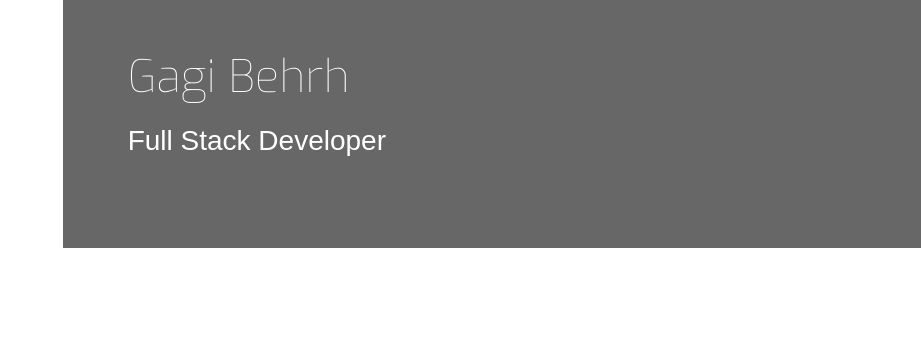
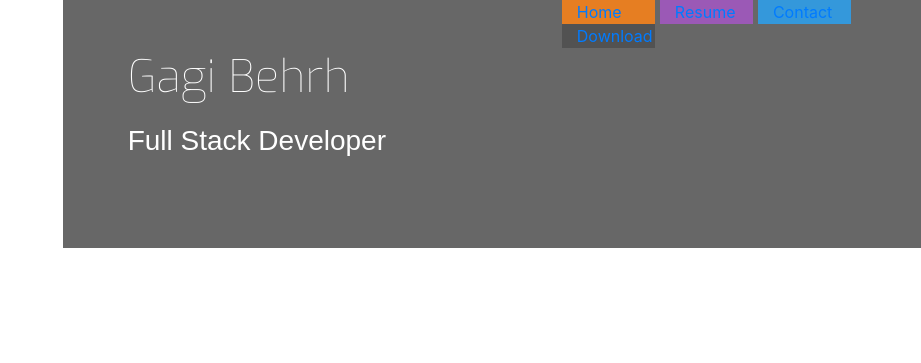
Before and after one commit to GaganBehrh/Resume, a plain HTML site: page index.html in a window 1280 px wide. Shown: the top 363 px of the page, without its empty margins (359-1280 px from the left). Drawn offline with nearby package versions, Linux system fonts and the light colour scheme.

Commit message:
List items added

```diff
--- a/assets/css/style.css
+++ b/assets/css/style.css
@@ -6,6 +6,21 @@
 
 
 }
+.ui-menu-color-home{
+    background-color: #e67e22;
+}
+
+.ui-menu-color-resume{
+    background-color: #9b59b6;
+}
+.ui-menu-color-contact{
+    background-color: #3498db;
+}
+.ui-menu-color-download{
+    background-color: #525252;
+}
+
+
 /*--------------------Heading*/
 header {
     margin: 0;
@@ -44,3 +59,10 @@ header {
 
 
 }
+.list-inline-item:not(:last-child){
+    margin: 0;
+}
+.menucontainer{
+    font-size:0;
+    padding:0;
+    }
--- a/index.html
+++ b/index.html
@@ -24,6 +24,27 @@
                         <h1 class="name">Gagi Behrh</h1>
                         <h2 class="title">Full Stack Developer</h2>
                     </div>
+                    <div class="row ">
+                    <div class="col">
+                        <ul id="nav" class="list-inline">
+                            <li class="col-6 col-sm-3 list-inline-item ui-menu-color-home">
+                                <a href="#"><span>Home</span></a>
+                            </li>
+                              <li class="col-6 col-sm-3 list-inline-item ui-menu-color-resume">
+                                <a href="#"><span>Resume</span></a>
+                            </li>
+                              <li class="col-6 col-sm-3 list-inline-item ui-menu-color-contact">
+                                <a href="#"><span>Contact</span></a>
+                            </li>
+                              <li class="col-6 col-sm-3 list-inline-item ui-menu-color-download">
+                                <a href="#"><span>Download</span></a>
+                            </li>
+                        </ul>
+                        </div>
+                        </div>
+
+
+                    </div>
                 </div>
             </div>
         </div>
```
